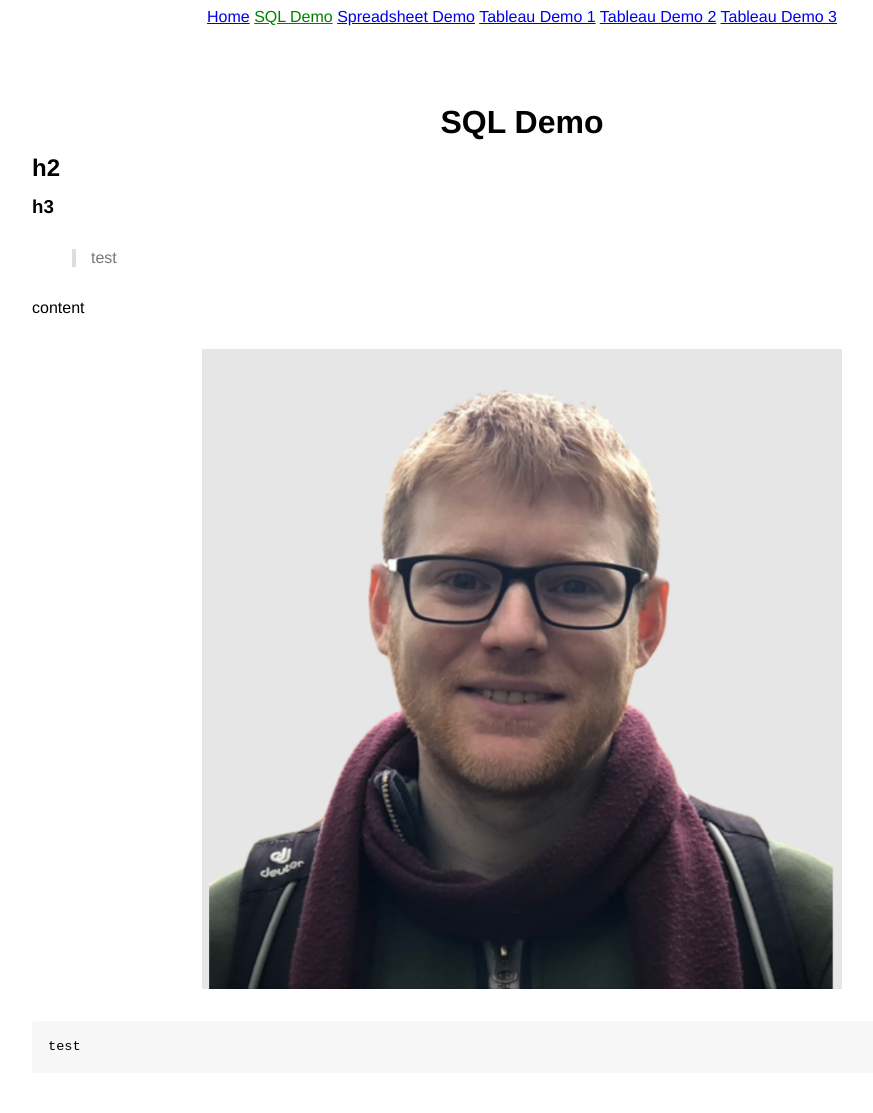
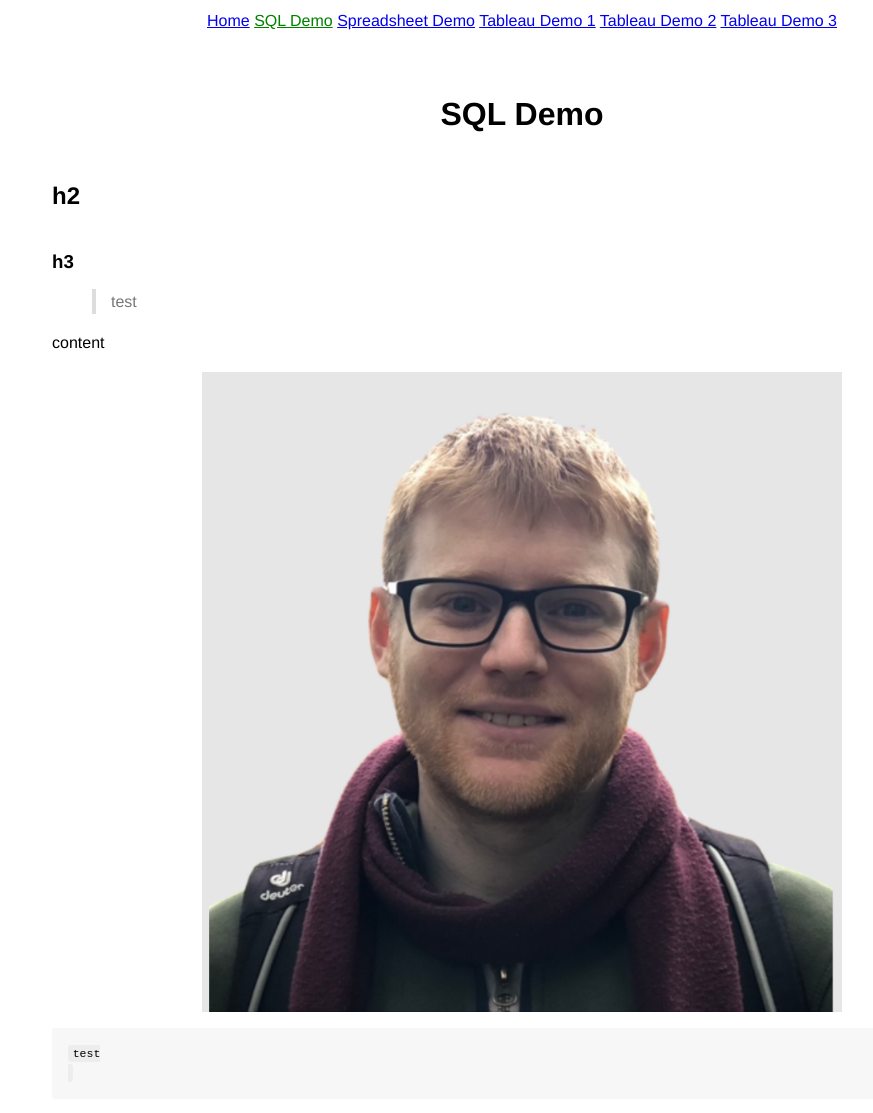
Before and after one commit to bfmkr/portfolio, a Jekyll site: the page built from SQL Demo.md, in a window 1280 px wide. Shown: the whole page, without its empty margins (118-991 px from the left). Built offline with Jekyll 4.4.1, drawn with Linux system fonts in a browser that asks for light colours; before the commit the page ends 1086 px from its top, so only the background shows below that.

Commit message:
Customize styling for portfolio pages

```diff
--- a/_sass/main.scss
+++ b/_sass/main.scss
@@ -7,8 +7,10 @@ body {
     // border: 1px solid #ddd;
     outline: 1300px solid #fff;
     margin: 8px auto;
-    padding: 0px;
+    padding-left: 20px;
+    padding-right: 20px;
     max-width: 980px;
+    line-height: 1.6;
 }
 
 
@@ -31,6 +33,7 @@ h3,
 h4,
 h5,
 h6 {
+  padding-top: 1.5em;
   margin-top: 15px;
   margin-bottom: 15px;
   line-height: 1.1;
@@ -38,7 +41,7 @@ h6 {
 
 
 p {
-    margin: 2em 0;
+    margin-top: 16px;
 }
 
 img {
@@ -90,7 +93,25 @@ blockquote {      // for blockquote lines with >
   border-left: 4px solid #ddd;
 }
 
-pre {     // for fenced code blocks triple backtick
+code,
+samp {
+  padding: 0;
+  padding-top: 0.2em;
+  padding-bottom: 0.2em;
+  margin: 0;
+  font-size: 85%;
+  background-color: rgba(0,0,0,0.04);
+  border-radius: 3px;
+}
+
+code:before,
+code:after {
+  letter-spacing: -0.2em;
+  content: "\00a0";
+}
+
+
+pre {     // for fenced code blocks (triple backtick)
   padding: 16px;
   overflow: auto;
   font-size: 85%;
```
